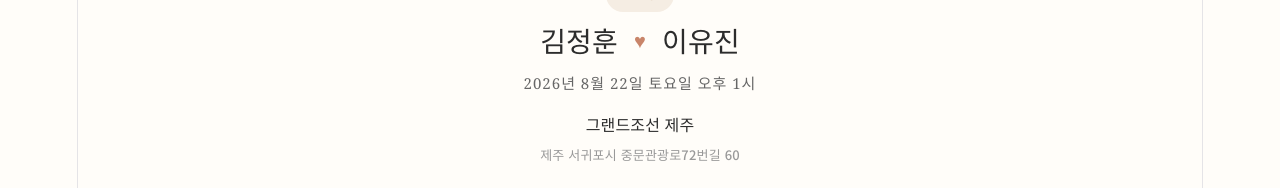
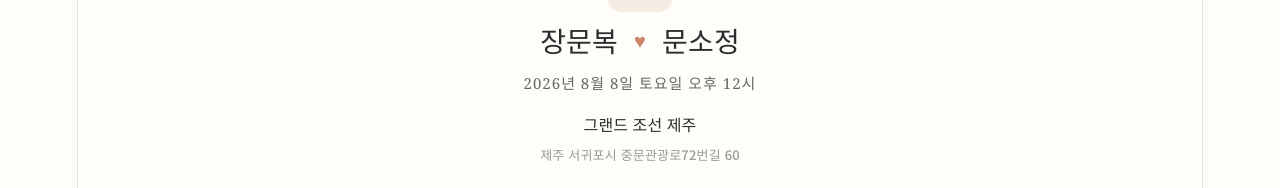
Before and after one commit to thwjd639/wedding-book, a React (Vite) app in the folder wedding-book/: page / in a window 1280 px wide. Shown: the part 514-702 px from the top of the page. Built offline with nearby package versions, Linux system fonts and the light colour scheme; no server answers; the database is empty.

Commit message:
feat(hero): wedding 정보 수정 및 영상 연결

```diff
--- a/wedding-book/src/data/weddingInfo.ts
+++ b/wedding-book/src/data/weddingInfo.ts
@@ -1,21 +1,15 @@
 // 결혼식 기본 정보 (정적 데이터)
 // 배포 후 값이 바뀌면 이 파일만 수정하면 됩니다. (DB 왕복 없음)
 export const weddingInfo = {
-  groomName: '김정훈',
-  brideName: '이유진',
-  weddingDate: '2026-08-22', // YYYY-MM-DD
-  weddingTime: '오후 1시',
-  venueName: '그랜드조선 제주',
+  groomName: '장문복',
+  brideName: '문소정',
+  weddingDate: '2026-08-08', // YYYY-MM-DD
+  weddingTime: '오후 12시',
+  venueName: '그랜드 조선 제주',
   venueAddress: '제주 서귀포시 중문관광로72번길 60',
   mapUrl: 'https://map.naver.com/p/search/그랜드조선제주',
-  screenshotProtect: false, // 캡처 방지 켜고 싶으면 true로
-
-  // 히어로 배경 영상 (Supabase Storage에 올린 뒤 공개 URL을 여기에 붙여넣으세요)
-  // GitHub 레포가 public이라 public/ 폴더에 직접 넣으면 원본이 그대로 노출됩니다.
-  // Storage > photos 버킷 > hero/hero-video.mp4 로 업로드 후,
-  // "Get public URL" 눌러서 나온 주소를 아래에 넣으면 됩니다.
-  // 비워두면(빈 문자열) 자동으로 정적 이미지(hero.png)만 보여줍니다.
-  heroVideoUrl: '',
+  screenshotProtect: true, // 캡처 방지 켜고 싶으면 true로
+  heroVideoUrl: 'https://jkudxgmunztnuvpbwxkd.supabase.co/storage/v1/object/public/photos/hero/hero-video.MP4',
 } as const
 
 export type WeddingInfo = typeof weddingInfo
```
